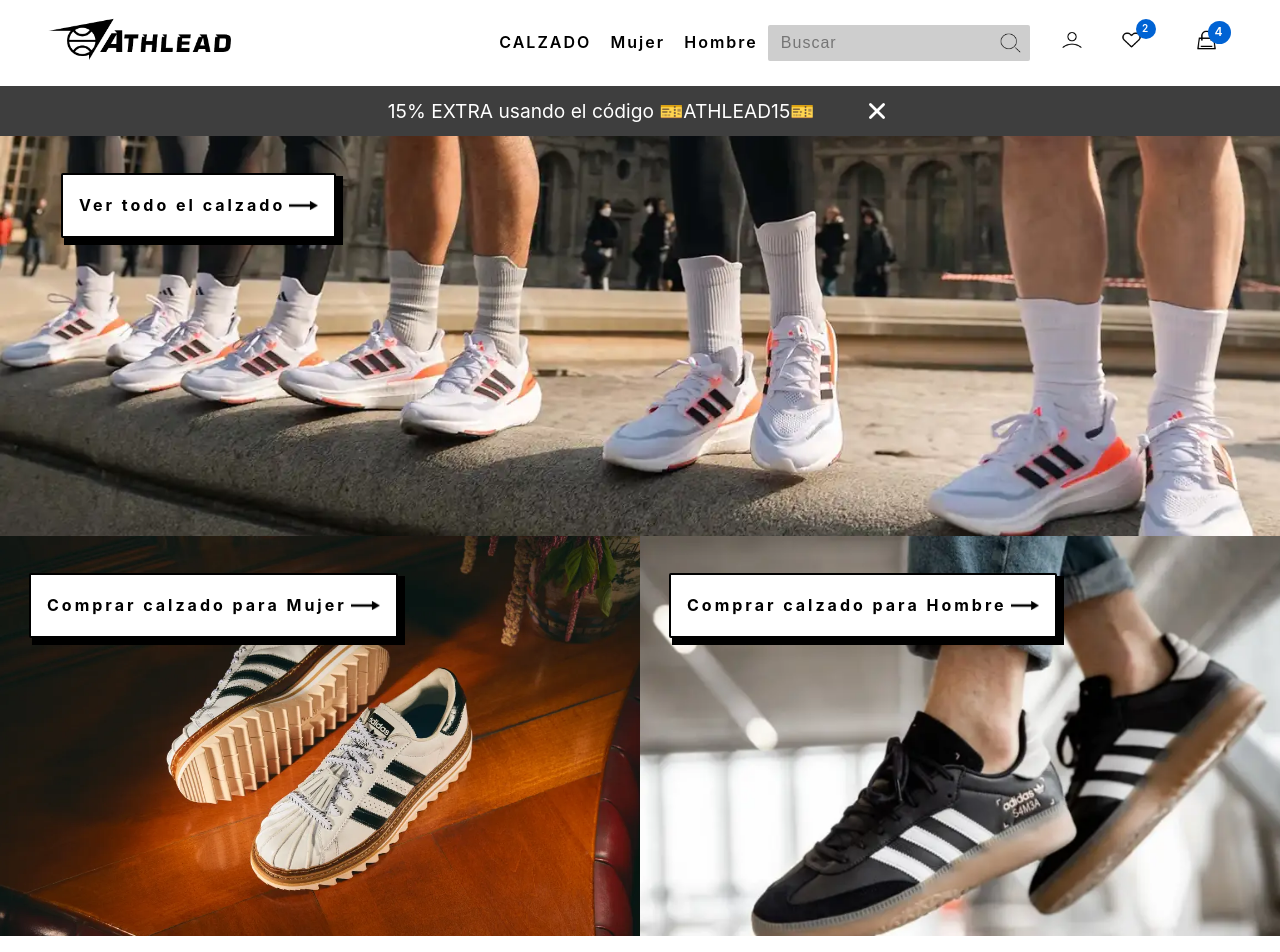
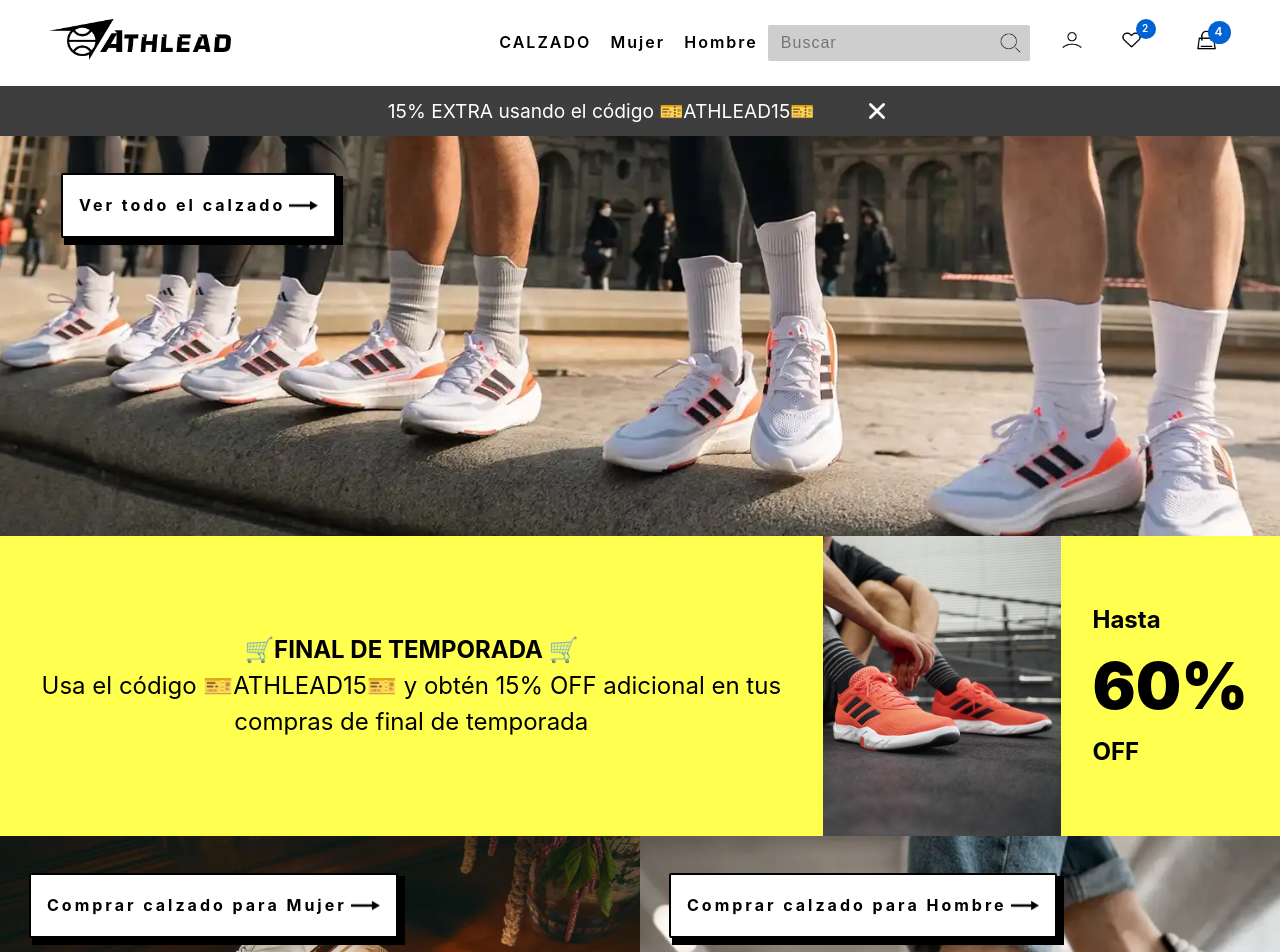
Before and after one commit to roobbs/athlead, a React (Vite) app: page / in a window 1280 px wide. Shown: the top 952 px of the page. Built offline with nearby package versions, Linux system fonts and the light colour scheme.

Commit message:
Created disccount section on MainScreen

```diff
--- a/src/screens/MainScreen.jsx
+++ b/src/screens/MainScreen.jsx
@@ -4,6 +4,7 @@ import WhiteButton from "../components/WhiteButton";
 import all from "../images/all.webp";
 import men from "../images/samba.webp";
 import women from "../images/wom.webp";
+import sale from "../images/calzado.webp";
 import { IoClose } from "react-icons/io5";
 
 export default function MainScreen() {
@@ -22,13 +23,57 @@ export default function MainScreen() {
           <WhiteButton text="Ver todo el calzado" />
         </Link>
       </div>
-      {/* <div className="animationContainer">
-        <div className="animationTitle">🛒FINAL DE TEMPORADA 🛒</div>
-        <div>
-          Usa el código 🎫ATHLEAD15🎫 y obtén 15% OFF adicional en tus compras
-          de final de temporada
+      <div className="animationContainer">
+        {/* <div className="animations">
+          <div className="saleContainer animCont1">
+            <div>sale</div>
+            <div>sale</div>
+            <div>sale</div>
+            <div>sale</div>
+            <div>sale</div>
+            <div>sale</div>
+          </div>
+          <div className="saleContainer animCont2">
+            <div>sale</div>
+            <div>sale</div>
+            <div>sale</div>
+            <div>sale</div>
+            <div>sale</div>
+            <div>sale</div>
+          </div>
+        </div> */}
+
+        <div className="animationInfo">
+          <div className="animationTitle">🛒FINAL DE TEMPORADA 🛒</div>
+          <div>
+            Usa el código 🎫ATHLEAD15🎫 y obtén 15% OFF adicional en tus compras
+            de final de temporada
+          </div>
         </div>
-      </div> */}
+        <img src={sale} alt="" />
+        <div className="animationTitle">
+          Hasta <p className="off">60%</p> OFF
+        </div>
+
+        {/* <div className="animations">
+          <div className="saleContainer animCont1">
+            <div>sale</div>
+            <div>sale</div>
+            <div>sale</div>
+            <div>sale</div>
+            <div>sale</div>
+            <div>sale</div>
+          </div>
+          <div className="saleContainer animCont2">
+            <div>sale</div>
+            <div>sale</div>
+            <div>sale</div>
+            <div>sale</div>
+            <div>sale</div>
+            <div>sale</div>
+          </div>
+        </div> */}
+      </div>
       <div className="secondContainer">
         <div className="container">
           <img src={women} alt="" className="mainPic" />
--- a/src/styles/MainScreen.css
+++ b/src/styles/MainScreen.css
@@ -1,3 +1,9 @@
+:root {
+  --quantity: 2;
+  --seconds: 20s;
+  --icon-width: 110px;
+  --margin: 20px;
+}
 .mainScreenContainer {
   flex: 1;
   display: flex;
@@ -52,13 +58,69 @@
 label {
   display: flex;
 }
-/* .animationContainer {
+.animationContainer {
   background-color: rgb(255, 255, 80);
   text-align: center;
-  padding: 2rem 1rem;
+  position: relative;
+  font-size: 1.5rem;
+  overflow: hidden;
+  display: flex;
+  gap: 2rem;
+  padding: 0 2rem;
+  height: 300px;
+}
+.animationInfo {
+  display: flex;
+  flex-direction: column;
+  justify-content: center;
 }
 .animationTitle {
   font-weight: 700;
+  align-self: center;
+  text-align: start;
+}
+.off {
+  font-size: 4rem;
+  font-weight: 900;
+  margin: 0;
+}
+/* .animations {
+  width: 100%;
+  height: 35px;
+  overflow: hidden;
+  position: relative;
+}
+.saleContainer {
+  text-transform: uppercase;
+  font-family: monospace;
+  font-weight: 100;
+  letter-spacing: 4px;
+  display: flex;
+  align-items: center;
+  gap: 3rem;
+  width: 100%;
+  justify-content: space-around;
+  position: absolute;
+
+  animation: scroll var(--seconds) linear infinite;
+}
+.animCont1 {
+  animation-delay: calc(
+    var(--seconds) / var(--quantity) * (var(--quantity) - 1) * -1
+  ) !important;
+}
+.animCont2 {
+  animation-delay: calc(
+    var(--seconds) / var(--quantity) * (var(--quantity) - 2) * -1
+  ) !important;
+}
+@keyframes scroll {
+  from {
+    left: 100%;
+  }
+  to {
+    left: calc(100vw * -1);
+  }
 } */
 @media screen and (max-width: 950px) {
   .secondContainer {
```
